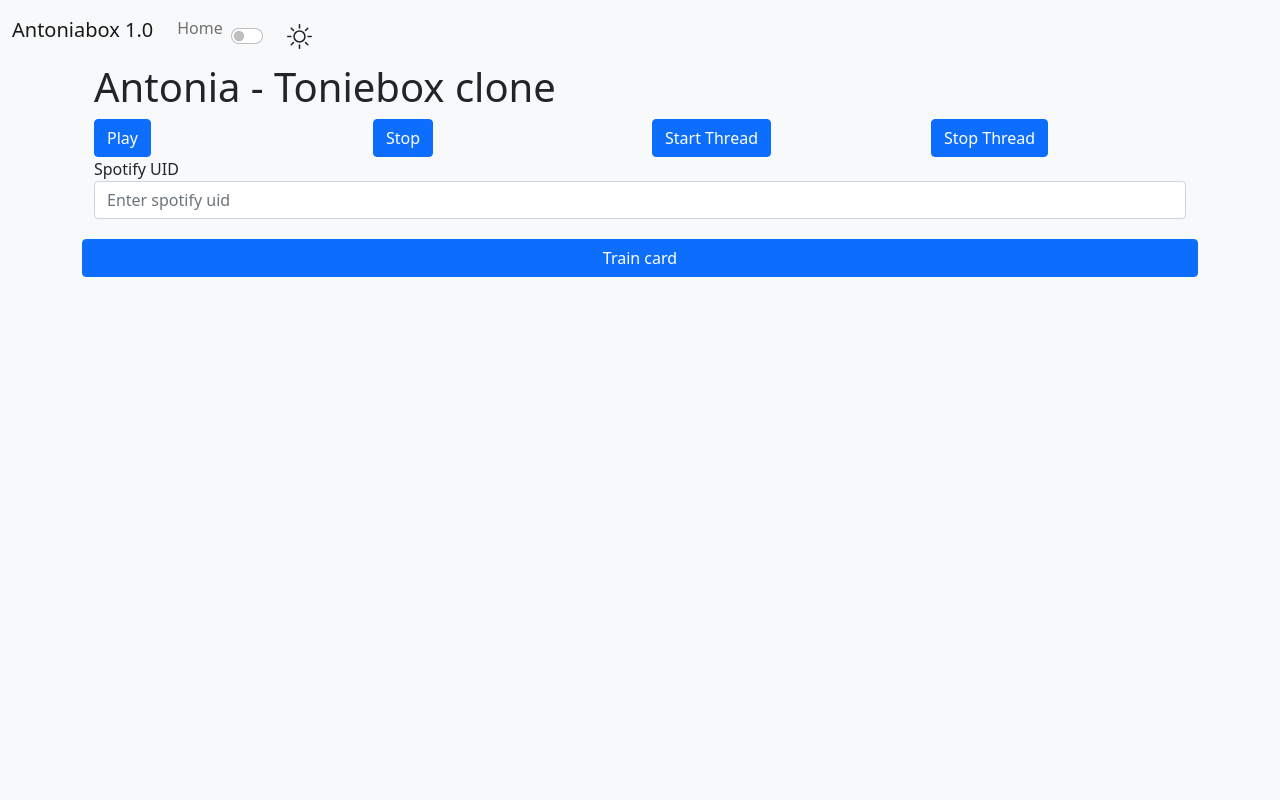
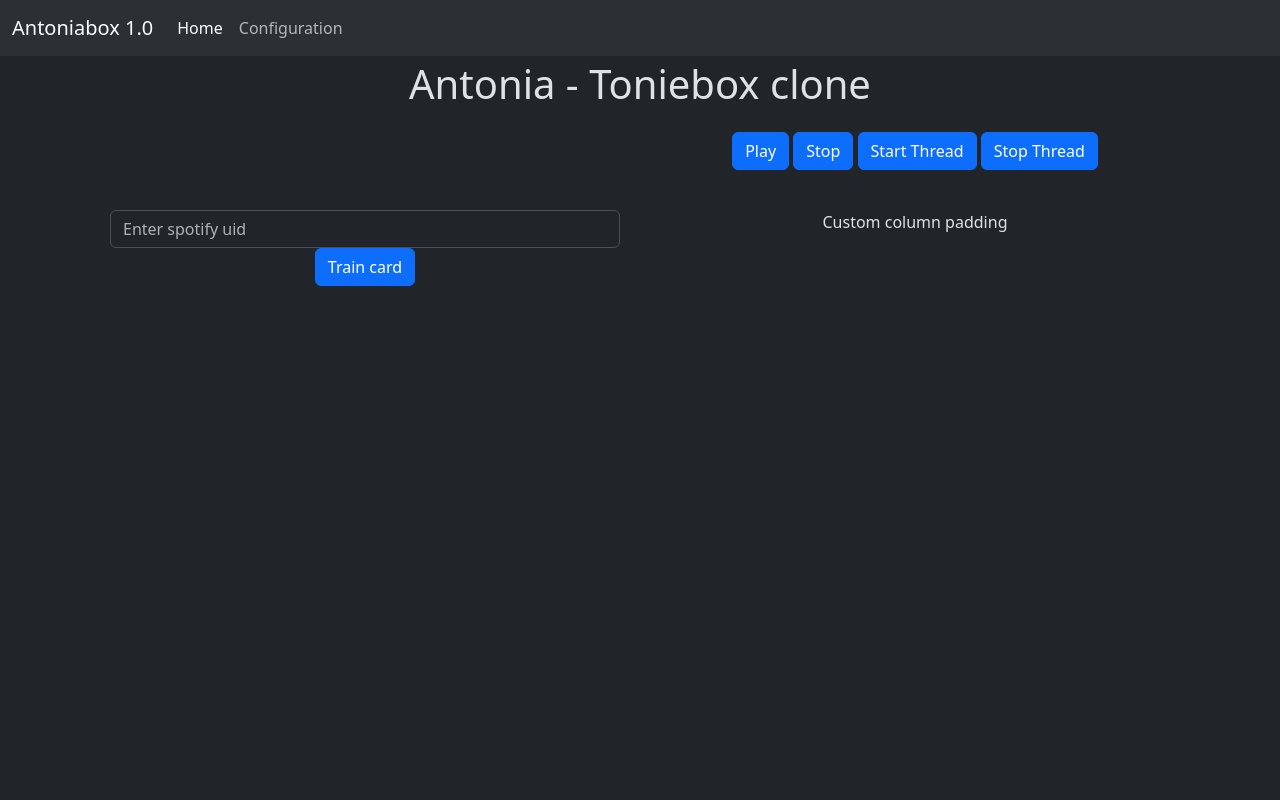
Before and after one commit to felixhusse/jukebox, a Django app: template templates/pages/home.html in a window 1280 px wide. Run offline with Django 3.2, Linux system fonts and the light colour scheme; the template is opened without the code that fills it, so the values that code supplies are empty; some libraries are stand-ins or nearby versions.

Commit message:
- removed switch control - improved config panel - extended SpotifyPlayer Service

```diff
--- a/app/services.py
+++ b/app/services.py
@@ -39,6 +39,9 @@
         self.spotify_connection = spotiy_connection
         self.spotipy_spotify = spotipy.Spotify(auth_manager=self.spotify_connection.get_auth_manager())
 
+    def find_devices(self):
+        return self.spotipy_spotify.devices()
+
     def play_song(self, spotify_uid):
         track_uris = []
         if "album" in spotify_uid:
--- a/app/static/css/project.css
+++ b/app/static/css/project.css
@@ -1,81 +1 @@
 /* These styles are generated from project.scss. */
-
-.alert-debug {
-  color: black;
-  background-color: white;
-  border-color: #d6e9c6;
-}
-
-.alert-error {
-  color: #b94a48;
-  background-color: #f2dede;
-  border-color: #eed3d7;
-}
-
-.bookery-cover {
-
-}
-
-.bookery-download {
-  border-radius: 0 !important;
-  border-bottom-left-radius: 10px !important;
-}
-.bookery-like {
-  border-radius: 0 !important;
-  border-bottom-right-radius: 10px !important;
-}
-
-.img {
-	background-size: cover;
-	background-repeat: no-repeat;
-	background-position: center center;
-}
-
-
-.wrap {
-	width: 100%;
-	overflow: hidden;
-	border-radius: 5px;
-	-webkit-box-shadow: 0px 10px 34px -15px rgba(0,0,0,0.24);
-	-moz-box-shadow: 0px 10px 34px -15px rgba(0,0,0,0.24);
-	box-shadow: 0px 10px 34px -15px rgba(0,0,0,0.24);
-}
-
-.wrap .img {
-    height: 200px;
-}
-
-.login-wrap {
-	position: relative;
-}
-
-.login-wrap h3 {
-  font-weight: 300;
-}
-
-.form-group{
-	position: relative;
-	z-index: 0;
-	margin-bottom: 20px !important;
-}
-
-.or {
-  display:flex;
-  justify-content:center;
-  align-items: center;
-  color:grey;
-}
-
-.or:after,
-.or:before {
-    content: "";
-    display: block;
-    background: grey;
-    width: 50%;
-    height:1px;
-    margin: 0 10px;
-}
-
-.login .asteriskField{
-    display: none;
-}
--- a/app/static/js/switch.js
+++ b/app/static/js/switch.js
@@ -68,7 +68,7 @@
     if (lightSwitch.checked) {
       lightSwitch.checked = false;
     }
-    localStorage.setItem('lightSwitch', 'light');
+    localStorage.setItem('lightSwitch', 'dark');
   }
 
   /**
--- a/templates/base-empty.html
+++ b/templates/base-empty.html
@@ -1,19 +1,20 @@
 {% load static i18n %}
 {% get_current_language as LANGUAGE_CODE %}
-<html lang="{{ LANGUAGE_CODE }}">
+<html lang="{{ LANGUAGE_CODE }}" data-bs-theme="dark">
   <head>
     <meta charset="utf-8">
     <meta http-equiv="x-ua-compatible" content="ie=edge">
-    <title>{% block title %}Bookery 3.0{% endblock title %}</title>
+    <title>{% block title %}Jukebox Antonia 1.0{% endblock title %}</title>
     <meta name="viewport" content="width=device-width, initial-scale=1.0">
-    <meta name="description" content="Bookery App 2.0">
+    <meta name="description" content="Antonia Jukebox App 1.0">
     <meta name="author" content="Felix Husse">
 
     <link rel="icon" href="{% static 'images/favicons/favicon.ico' %}">
 
     {% block css %}
+
+        <link href="https://cdn.jsdelivr.net/npm/bootstrap@5.3.0-alpha3/dist/css/bootstrap.min.css" rel="stylesheet" integrity="sha384-KK94CHFLLe+nY2dmCWGMq91rCGa5gtU4mk92HdvYe+M/SXH301p5ILy+dN9+nJOZ" crossorigin="anonymous">
     <!-- Latest compiled and minified Bootstrap CSS -->
-    <link rel="stylesheet" href="https://cdnjs.cloudflare.com/ajax/libs/bootstrap/5.1.3/css/bootstrap.min.css" integrity="sha512-GQGU0fMMi238uA+a/bdWJfpUGKUkBdgfFdgBm72SUQ6BeyWjoY/ton0tEjH+OSH9iP4Dfh+7HM0I9f5eR0L/4w==" crossorigin="anonymous" referrerpolicy="no-referrer" />
     <!-- Your stuff: Third-party CSS libraries go here -->
     <link rel="stylesheet" href="https://cdn.jsdelivr.net/npm/bootstrap-icons@1.9.1/font/bootstrap-icons.css">
     <!-- This file stores project-specific CSS -->
@@ -24,7 +25,7 @@
     {# Placed at the top of the document so pages load faster with defer #}
     {% block javascript %}
       <!-- Bootstrap JS -->
-      <script defer src="https://cdnjs.cloudflare.com/ajax/libs/bootstrap/5.1.3/js/bootstrap.min.js" integrity="sha512-OvBgP9A2JBgiRad/mM36mkzXSXaJE9BEIENnVEmeZdITvwT09xnxLtT4twkCa8m/loMbPHsvPl0T8lRGVBwjlQ==" crossorigin="anonymous" referrerpolicy="no-referrer"></script>
+      <script src="https://cdn.jsdelivr.net/npm/bootstrap@5.3.0-alpha3/dist/js/bootstrap.bundle.min.js" integrity="sha384-ENjdO4Dr2bkBIFxQpeoTz1HIcje39Wm4jDKdf19U8gI4ddQ3GYNS7NTKfAdVQSZe" crossorigin="anonymous"></script>
       <!-- Your stuff: Third-party javascript libraries go here -->
       <script src="/static/js/jquery-2.2.4.min.js"></script>
       <script src="/static/js/jquery.waypoints.min.js"></script>
@@ -36,7 +37,7 @@
 
   </head>
 
-   <body class="bg-light text-dark">
+   <body>
     {% block content_empty %}
         <p>Use this document as a way to quick start any new project.</p>
     {% endblock content_empty %}
@@ -44,7 +45,6 @@
 
     {% block modal %}{% endblock modal %}
 
-    <script src="/static/js/switch.js"></script>
 
     {% block inline_javascript %}
 
--- a/templates/base.html
+++ b/templates/base.html
@@ -3,7 +3,7 @@
 
 {% block content_empty %}
     <div class="mb-1 sticky-top">
-      <nav class="navbar navbar-expand-md navbar-light bg-light sticky-top">
+      <nav class="navbar navbar-expand-md bg-body-tertiary sticky-top">
         <div class="container-fluid">
           <button class="navbar-toggler" type="button" data-bs-toggle="collapse" data-bs-target="#navbarSupportedContent"
                   aria-controls="navbarSupportedContent" aria-expanded="false" aria-label="Toggle navigation">
@@ -13,23 +13,12 @@
           <!-- Collapsible Wrapper -->
           <div class="collapse navbar-collapse" id="navbarSupportedContent">
             <ul class="navbar-nav">
-              <li class="nav-item active">
-                <a class="nav-link" href="{% url 'app:home' %}">Home <span class="visually-hidden">(current)</span></a>
+              <li class="nav-item">
+                <a class="nav-link active" href="{% url 'app:home' %}">Home <span class="visually-hidden">(current)</span></a>
               </li>
-
-
-            <div class="form-check form-switch ms-auto mt-3 me-3 hidden">
-              <label class="form-check-label ms-3" for="lightSwitch">
-                <svg xmlns="http://www.w3.org/2000/svg"
-                  width="25" height="25" fill="currentColor"
-                  class="bi bi-brightness-high" viewBox="0 0 16 16">
-                  <path d="M8 11a3 3 0 1 1 0-6 3 3 0 0 1 0 6zm0 1a4 4 0 1 0 0-8 4 4 0 0 0 0 8zM8 0a.5.5 0 0 1 .5.5v2a.5.5 0 0 1-1 0v-2A.5.5 0 0 1 8 0zm0 13a.5.5 0 0 1 .5.5v2a.5.5 0 0 1-1 0v-2A.5.5 0 0 1 8 13zm8-5a.5.5 0 0 1-.5.5h-2a.5.5 0 0 1 0-1h2a.5.5 0 0 1 .5.5zM3 8a.5.5 0 0 1-.5.5h-2a.5.5 0 0 1 0-1h2A.5.5 0 0 1 3 8zm10.657-5.657a.5.5 0 0 1 0 .707l-1.414 1.415a.5.5 0 1 1-.707-.708l1.414-1.414a.5.5 0 0 1 .707 0zm-9.193 9.193a.5.5 0 0 1 0 .707L3.05 13.657a.5.5 0 0 1-.707-.707l1.414-1.414a.5.5 0 0 1 .707 0zm9.193 2.121a.5.5 0 0 1-.707 0l-1.414-1.414a.5.5 0 0 1 .707-.707l1.414 1.414a.5.5 0 0 1 0 .707zM4.464 4.465a.5.5 0 0 1-.707 0L2.343 3.05a.5.5 0 1 1 .707-.707l1.414 1.414a.5.5 0 0 1 0 .708z"></path>
-                </svg>
-              </label>
-              <input class="form-check-input" type="checkbox" id="lightSwitch" />
-            </div>
-
-
+              <li class="nav-item">
+                <a class="nav-link" href="{% url 'app:configure' %}">Configuration</a>
+              </li>
             </ul>
           </div>
           <!-- Collapsible Wrapper -->
--- a/templates/pages/configuration.html
+++ b/templates/pages/configuration.html
@@ -18,7 +18,11 @@
             {{form.spotify_callback_url}}
             {{form.spotify_callback_url.errors}}
         </div>
-        <input type="submit" class="btn btn-outline-success" >
+        <div class="form-group mb-3">
+            {{form.spotify_speaker_id}}
+            {{form.spotify_speaker_id.errors}}
+        </div>
+        <input type="submit" class="btn btn-primary" >
 
     </form>
     </div>
--- a/templates/pages/home.html
+++ b/templates/pages/home.html
@@ -1,10 +1,12 @@
 {% extends "base.html" %}
 
 {% block content %}
-    <div class="container">
-        <div class="row justify-content-center">
-            <h1>Antonia - Toniebox clone</h1>
 
+    <div class="container text-center">
+    <h1>Antonia - Toniebox clone</h1>
+      <div class="row g-2">
+        <div class="col-6">
+          <div class="p-3">
             {% if auth_url %}
                 <a type="button" class="btn btn-primary" id="sign_in" href="{{ auth_url }}">Sign in</a>
             {% else %}
@@ -17,33 +19,30 @@
                     </div>
 
                 {% endfor %}
-                <div class="col">
-                    <button type="button" class="btn btn-primary" id="play_song">Play</button>
-                </div>
-                <div class="col">
-                    <button type="button" class="btn btn-primary" id="stop_song">Stop</button>
-                </div>
-                <div class="col">
-                    <button type="button" class="btn btn-primary" id="start_thread">Start Thread</button>
-                </div>
-                <div class="col">
-                    <button type="button" class="btn btn-primary" id="stop_thread">Stop Thread</button>
-                </div>
-
-
             {% endif %}
-
+          </div>
         </div>
-        <div class="row justify-content-center">
-            <div class="form-group">
-                <label for="spotify_uid">Spotify UID</label>
-                <input type="text" class="form-control" id="spotify_uid"  placeholder="Enter spotify uid">
-            </div>
-            <button type="button" class="btn btn-primary" id="train_card">Train card</button>
+        <div class="col-6">
+          <div class="p-3">
+              {% if not auth_url %}
+                  <button type="button" class="btn btn-primary" id="play_song">Play</button>
+                  <button type="button" class="btn btn-primary" id="stop_song">Stop</button>
+                  <button type="button" class="btn btn-primary" id="start_thread">Start Thread</button>
+                  <button type="button" class="btn btn-primary" id="stop_thread">Stop Thread</button>
+              {% endif %}
+          </div>
         </div>
-
+        <div class="col-6">
+          <div class="p-3">
+              <input type="text" class="form-control" id="spotify_uid"  placeholder="Enter spotify uid">
+              <button type="button" class="btn btn-primary" id="train_card">Train card</button>
+          </div>
+        </div>
+        <div class="col-6">
+          <div class="p-3">Custom column padding</div>
+        </div>
+      </div>
     </div>
-
 {% endblock %}
 
 {% block inline_javascript %}
```
Also changed, not shown: app/forms.py (+18 -1 lines), app/views.py (+4 -5 lines), 1 other file.
